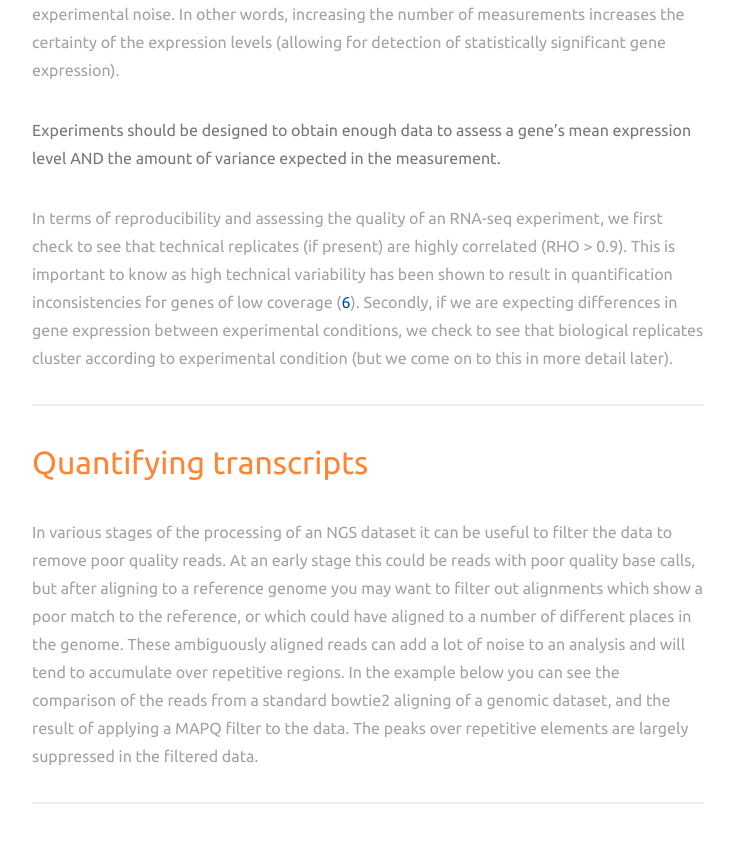
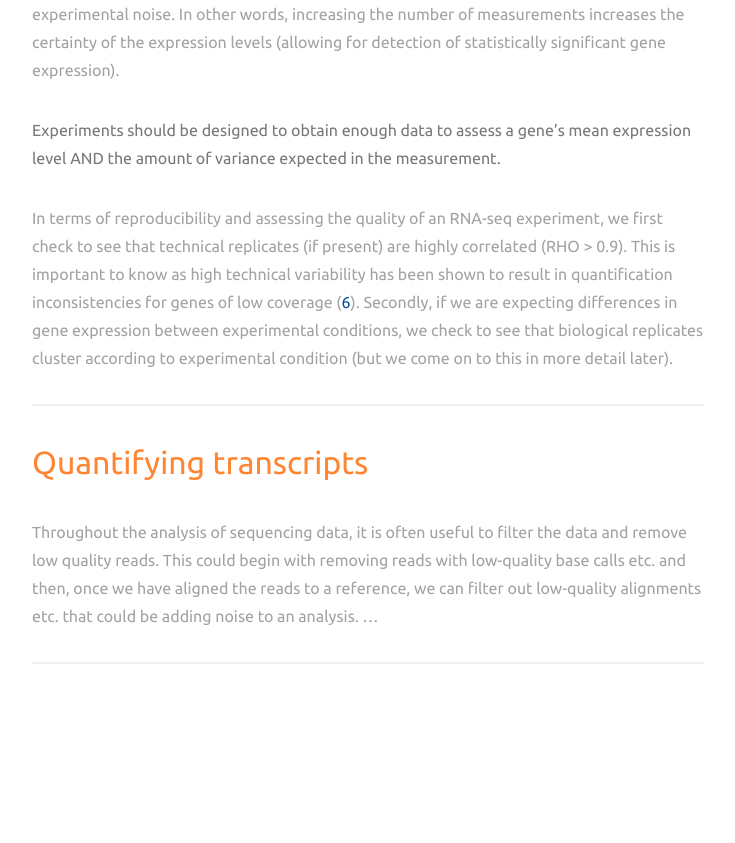
Before and after one commit to will-rowe/will-rowe.github.io, a Jekyll site: the page built from bioinformatics/_posts/2017-02-02-QC-notes.markdown, in a window 1280 px wide and 900 px high, scrolled down 3578 px. Shown: the top 843 px of the window, without its empty margins (288-1023 px from the left). Built offline with Jekyll 4.4.1, drawn with Linux system fonts in a browser that asks for light colours; after the commit the page ends 4338 px from its top, so only the background shows below that.

Commit message:
adding draft of QC notes

```diff
--- a/bioinformatics/_posts/2017-02-02-QC-notes.markdown
+++ b/bioinformatics/_posts/2017-02-02-QC-notes.markdown
@@ -71,8 +71,8 @@ In terms of reproducibility and assessing the quality of an RNA-seq experiment,
 
 # Quantifying transcripts
 
-
-In various stages of the processing of an NGS dataset it can be useful to filter the data to remove poor quality reads.  At an early stage this could be reads with poor quality base calls, but after aligning to a reference genome you may want to filter out alignments which show a poor match to the reference, or which could have aligned to a number of different places in the genome. These ambiguously aligned reads can add a lot of noise to an analysis and will tend to accumulate over repetitive regions.  In the example below you can see the comparison of the reads from a standard bowtie2 aligning of a genomic dataset, and the result of applying a MAPQ filter to the data.  The peaks over repetitive elements are largely suppressed in the filtered data.
+Throughout the analysis of sequencing data, it is often useful to filter the data and remove low quality reads. This could begin with removing reads with low-quality base calls etc. and then, once we have aligned the reads to a reference, we can filter out low-quality alignments etc. that could be adding noise to an analysis.
+...
 
 ---
 
```
